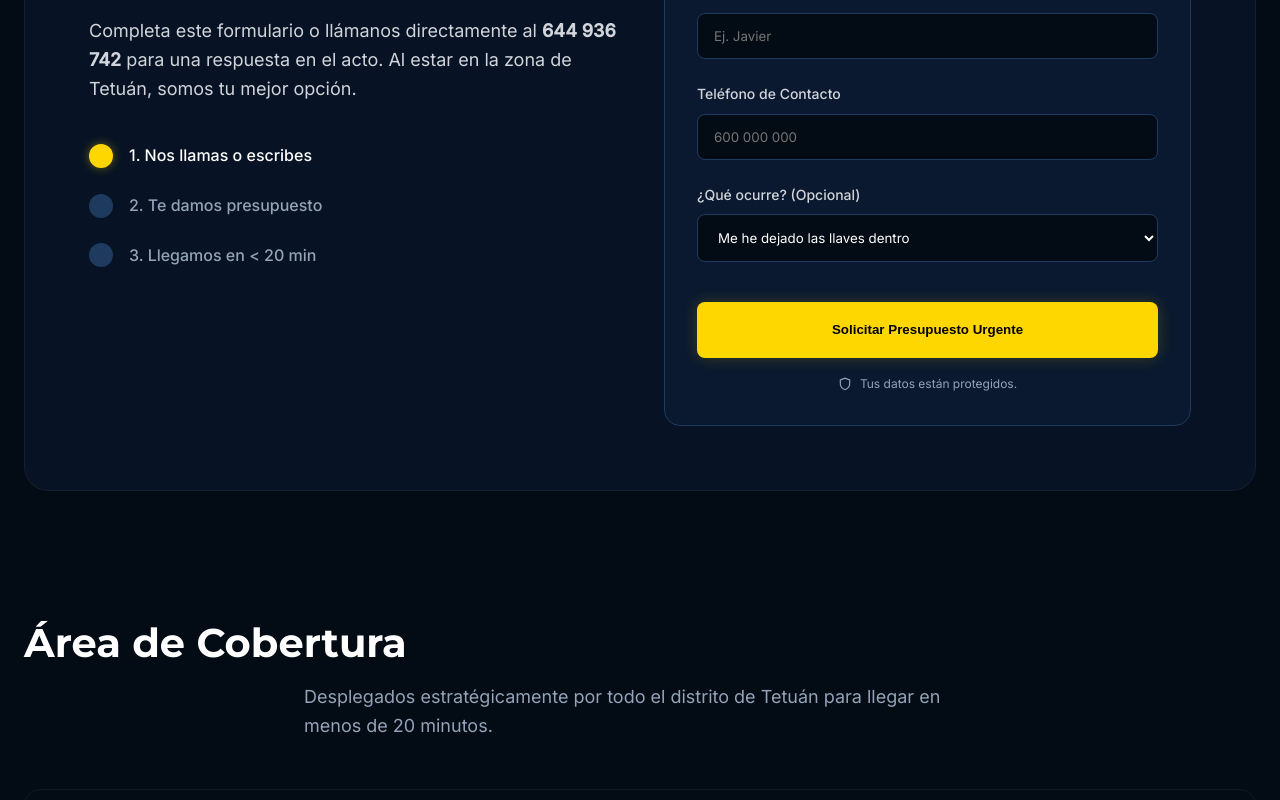
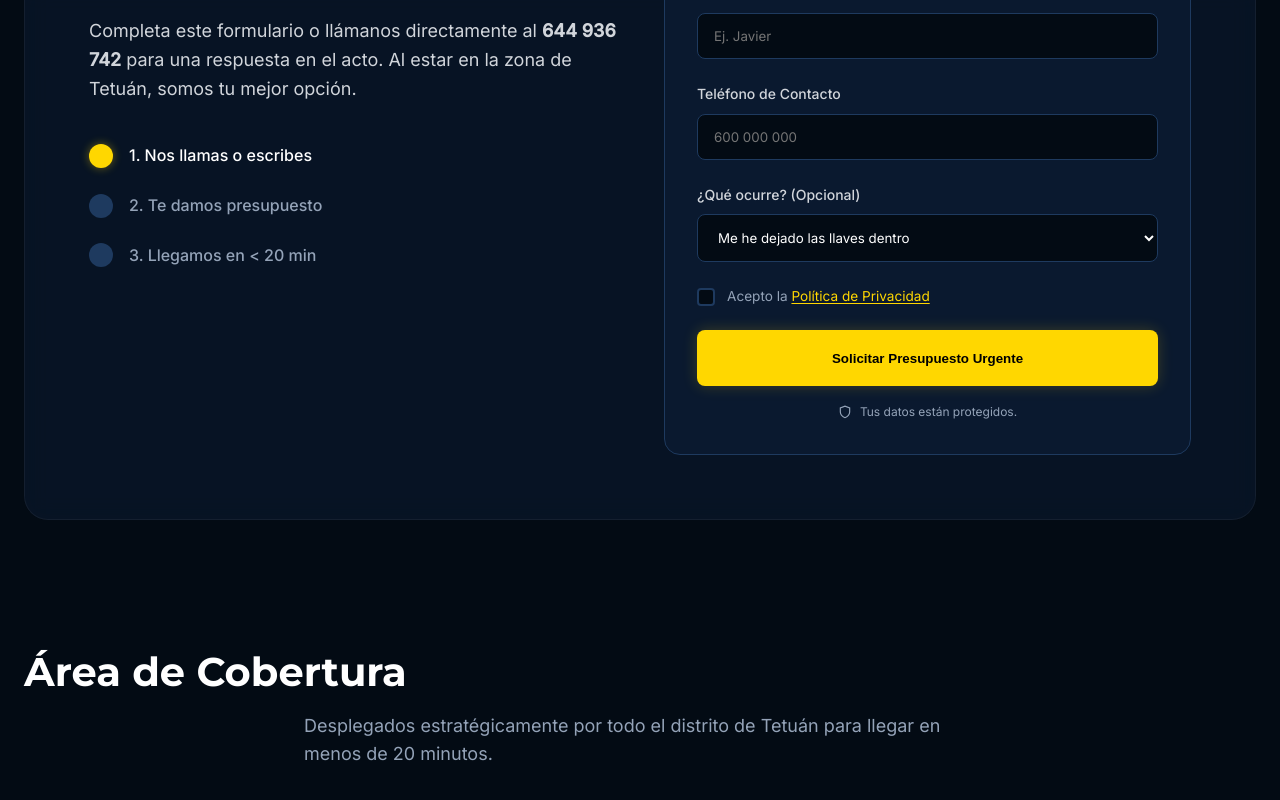
Before and after one commit to zapatacreativo-bit/cerrajeros-tetuan, a Next.js app: page / in a window 1280 px wide. Shown: the part 4841-5641 px from the top of the page. Built offline with nearby package versions, Linux system fonts and the light colour scheme; grey boxes are pictures that could not be loaded.

Commit message:
feat: add privacy policy acceptance checkbox to contact form

```diff
--- a/src/app/Home.css
+++ b/src/app/Home.css
@@ -528,3 +528,72 @@ section {
     font-size: 0.75rem;
     margin-top: 1rem;
 }
+
+/* ================= CHECKBOX PRIVACIDAD ================= */
+.form-group-checkbox {
+    margin-bottom: 0.5rem;
+    margin-top: 0.5rem;
+}
+
+.checkbox-label {
+    display: flex;
+    align-items: flex-start;
+    gap: 0.75rem;
+    cursor: pointer;
+    font-size: 0.85rem;
+    color: #94a3b8;
+    line-height: 1.5;
+    user-select: none;
+}
+
+.form-checkbox {
+    appearance: none;
+    -webkit-appearance: none;
+    width: 18px;
+    height: 18px;
+    min-width: 18px;
+    border: 2px solid var(--color-border);
+    border-radius: 4px;
+    background-color: var(--color-bg-base);
+    cursor: pointer;
+    position: relative;
+    margin-top: 2px;
+    transition: all 0.2s ease;
+}
+
+.form-checkbox:hover {
+    border-color: var(--color-secondary);
+}
+
+.form-checkbox:checked {
+    background-color: var(--color-secondary);
+    border-color: var(--color-secondary);
+}
+
+.form-checkbox:checked::after {
+    content: '';
+    position: absolute;
+    top: 1px;
+    left: 5px;
+    width: 5px;
+    height: 9px;
+    border: solid #000;
+    border-width: 0 2px 2px 0;
+    transform: rotate(45deg);
+}
+
+.form-checkbox:focus {
+    outline: none;
+    box-shadow: 0 0 0 2px rgba(255, 215, 0, 0.2);
+}
+
+.privacy-link {
+    color: var(--color-secondary);
+    text-decoration: underline;
+    text-underline-offset: 2px;
+    transition: color 0.2s ease;
+}
+
+.privacy-link:hover {
+    color: #fff;
+}
--- a/src/app/page.tsx
+++ b/src/app/page.tsx
@@ -350,6 +350,12 @@ export default function Home() {
                     <option>Otro motivo</option>
                   </select>
                 </div>
+                <div className="form-group-checkbox">
+                  <label className="checkbox-label">
+                    <input type="checkbox" required className="form-checkbox" />
+                    <span>Acepto la <Link href="/politica-de-privacidad" target="_blank" className="privacy-link">Política de Privacidad</Link></span>
+                  </label>
+                </div>
                 <button type="button" className="btn-primary w-full" style={{ height: '3.5rem', width: '100%', marginTop: '1rem' }}>
                   Solicitar Presupuesto Urgente
                 </button>
```
Lines whose indentation alone changed are shown as unchanged.
